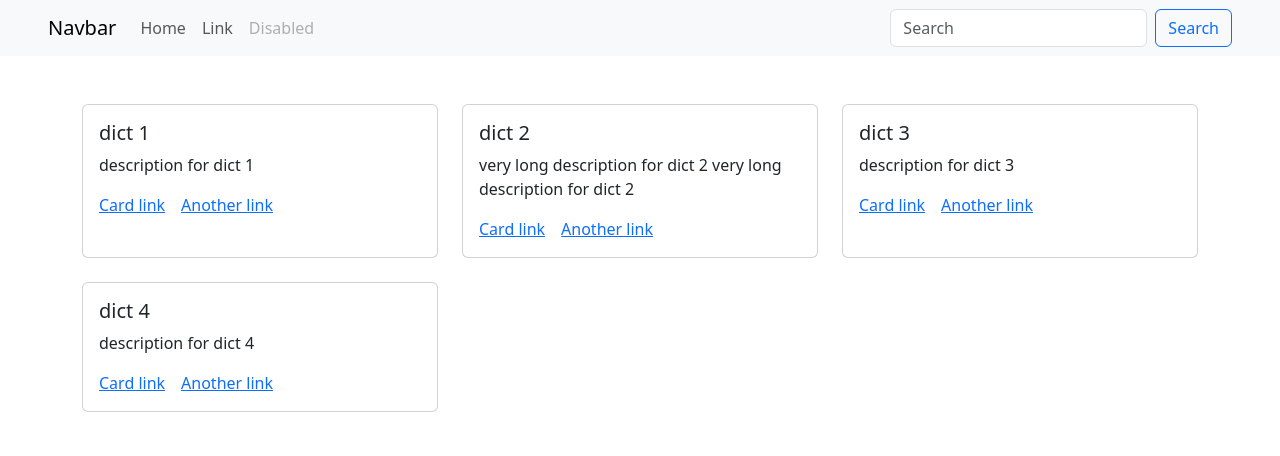
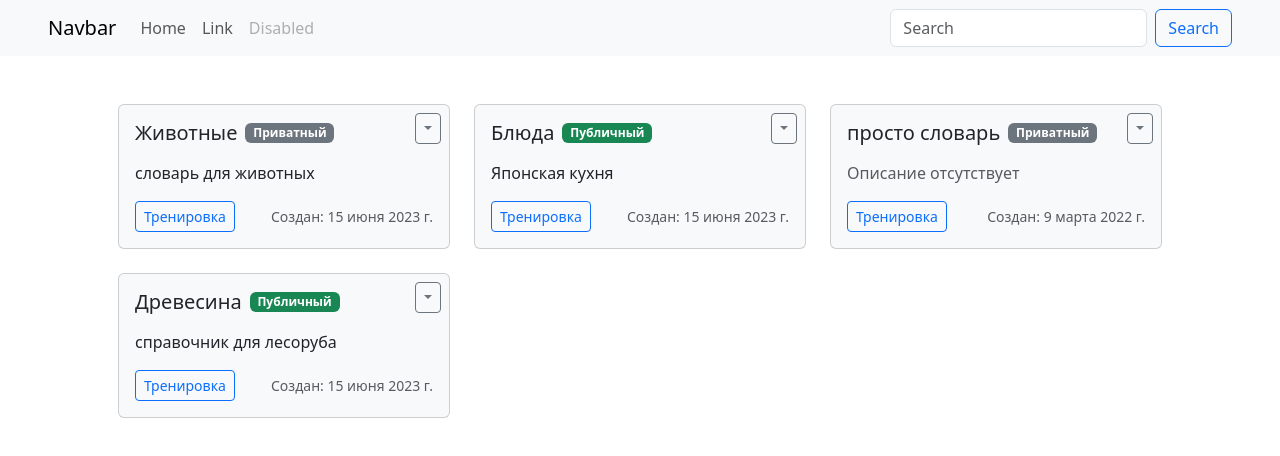
Before and after one commit to chup1kq/adddict_front, a React (Create React App) app: page /dictionaries in a window 1280 px wide. Shown: the top 456 px of the page. Built offline with nearby package versions, Linux system fonts and the light colour scheme.

Commit message:
Add design for dict

```diff
--- a/src/pages/UserDictionaries.jsx
+++ b/src/pages/UserDictionaries.jsx
@@ -1,38 +1,92 @@
 const dicts = [
     {
         id: 1,
-        title: 'dict 1',
-        description: 'description for dict 1',
+        title: 'Животные',
+        description: 'словарь для животных',
+        is_published: false,
+        words: {
+            'word1' : 'translation',
+            'word2' : 'translation',
+        },
+        created_at: 1686825045000,
     },
     {
         id: 2,
-        title: 'dict 2',
-        description: 'very long description for dict 2 very long description for dict 2',
+        title: 'Блюда',
+        description: 'Японская кухня',
+        is_published: true,
+        words: {
+            'word3' : 'translation',
+            'word4' : 'translation',
+        },
+        created_at: 1686826045000,
     },
     {
         id: 3,
-        title: 'dict 3',
-        description: 'description for dict 3',
+        title: 'просто словарь',
+        description: '',
+        is_published: false,
+        words: {
+            'word5' : 'translation',
+            'word6' : 'translation',
+        },
+        created_at: 1646826045000,
     },
     {
         id: 4,
-        title: 'dict 4',
-        description: 'description for dict 4',
+        title: 'Древесина',
+        description: 'справочник для лесоруба',
+        is_published: true,
+        words: {
+            'word7' : 'translation',
+            'word8' : 'translation',
+            'word9' : 'translation',
+            'word10' : 'translation',
+        },
+        created_at: 1686826005000,
     }
 ];
 
 export const UserDictionaries = () => {
     return (
-        <div className="container my-5">
+        <div className="container px-5 my-5">
             <div className="row row-cols-1 row-cols-sm-2 row-cols-lg-3 g-4">
                 {dicts.map((dict) => (
                     <div className="col" key={dict.id}>
-                        <div className="card h-100" id={dict.id}>
+                        <div className="card h-100 bg-light" id={dict.id}>
+                            <div className="dropdown position-absolute top-0 end-0 m-2">
+                                <button
+                                    className="btn btn-sm btn-outline-secondary dropdown-toggle"
+                                    type="button"
+                                    data-bs-toggle="dropdown"
+                                    aria-expanded="false"
+                                >
+                                </button>
+                                <ul className="dropdown-menu dropdown-menu-end">
+                                    <li><button className="dropdown-item">
+                                        {dict.is_published ? 'Сделать приватным' : 'Опубликовать'}
+                                    </button></li>
+                                    <li><hr className="dropdown-divider" /></li>
+                                    <li><button className="dropdown-item text-danger">Удалить словарь</button></li>
+                                </ul>
+                            </div>
+
                             <div className="card-body">
-                                <h5 className="card-title">{dict.title}</h5>
-                                <p className="card-text">{dict.description}</p>
-                                <a href="#" className="card-link">Card link</a>
-                                <a href="#" className="card-link">Another link</a>
+                                <div className="d-flex align-items-center mb-3">
+                                    <h5 className="card-title mb-0 me-2">{dict.title}</h5>
+                                    <span className={`badge ${dict.is_published ? 'bg-success' : 'bg-secondary'}`}>
+                                        {dict.is_published ? 'Публичный' : 'Приватный'}
+                                    </span>
+                                </div>
+                                <p className="card-text">
+                                    {dict.description || <span className="text-muted">Описание отсутствует</span>}
+                                </p>
+                                <div className="d-flex justify-content-between align-items-center mt-3">
+                                    <button className="btn btn-outline-primary btn-sm">Тренировка</button>
+                                    <p className="card-text small text-muted mb-0">
+                                        Создан: {convertDate(dict.created_at)}
+                                    </p>
+                                </div>
                             </div>
                         </div>
                     </div>
@@ -41,3 +95,11 @@ export const UserDictionaries = () => {
         </div>
     );
 };
+
+function convertDate(date) {
+    return new Date(date).toLocaleString('ru-RU', {
+        day: 'numeric',
+        month: 'long',
+        year: 'numeric'
+    })
+}
```
